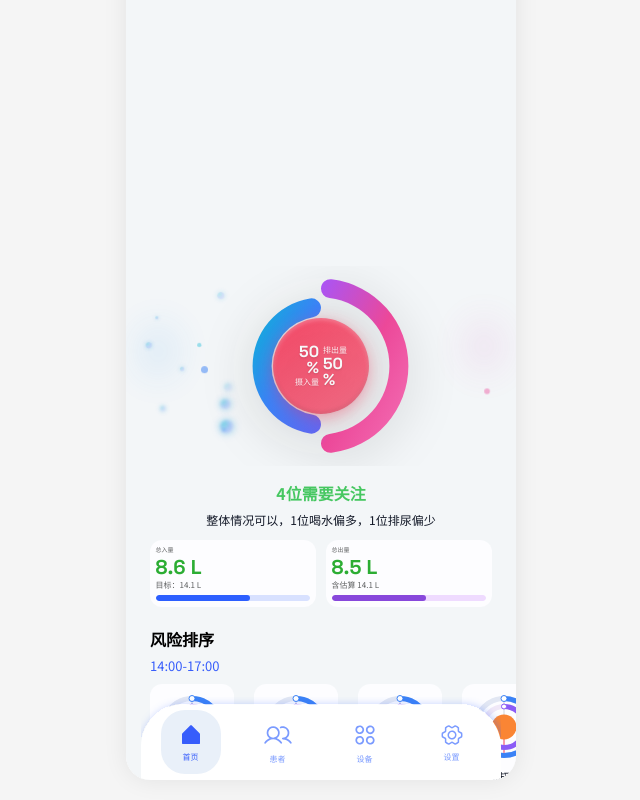
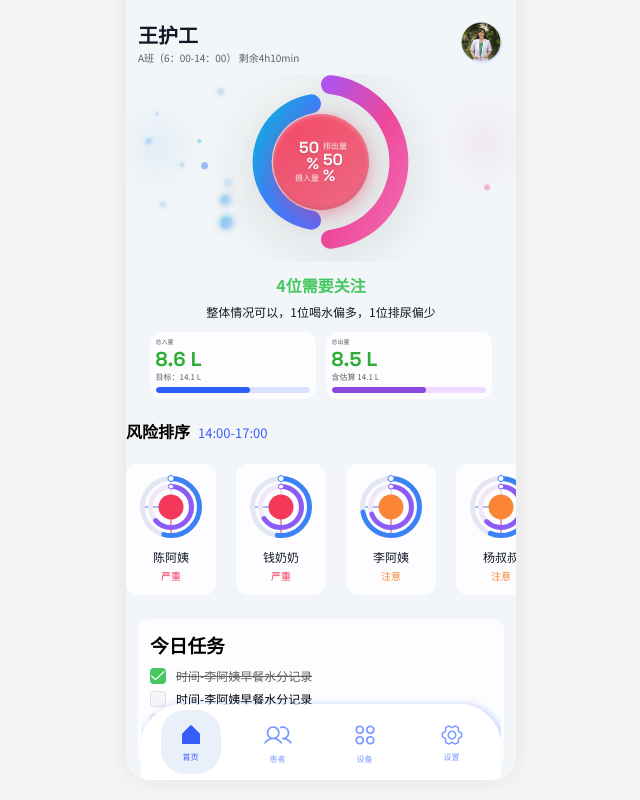
Before and after one commit to LongMiki/ckd-app, a React (Vite) app: page / in a window 1280 px wide. Both pictures are taken after a click on the button "进入水分管理系统". Shown: the part 84-884 px from the top of the page, without its empty margins (319-959 px from the left). Built offline with nearby package versions, Linux system fonts and the light colour scheme; no server answers.

Commit message:
chore: tighten spacing between header and chart on caregiver homepage

```diff
--- a/src/FamilyHomePage.jsx
+++ b/src/FamilyHomePage.jsx
@@ -28,9 +28,9 @@ function FamilyHomePage({ setActiveTab, timeline = [], setTimeline }) {
     let totalOut = 0
     timeline.forEach(item => {
       if (item.kind === 'intake') {
-        totalIn += item.valueMl || 0
+        totalIn += item.valueMl ?? 0
       } else if (item.kind === 'output') {
-        totalOut += item.valueMl || 0
+        totalOut += item.valueMl ?? 0
       }
     })
     return { inMl: totalIn, outMl: totalOut }
@@ -88,7 +88,7 @@ function FamilyHomePage({ setActiveTab, timeline = [], setTimeline }) {
     return timeline.map(item => ({
       ...item,
       time: item.sourceLabel ? `${item.time} ${item.sourceLabel}` : item.time,
-      valueText: item.kind === 'output' ? `- ${item.valueMl}ml` : `+ ${item.valueMl}ml`
+      valueText: item.kind === 'output' ? `- ${item.valueMl ?? 0}ml` : `+ ${item.valueMl ?? 0}ml`
     }))
   }, [timeline])
 
--- a/src/TimeNodeChart.jsx
+++ b/src/TimeNodeChart.jsx
@@ -58,7 +58,7 @@ function TimeNodeChart({
     // 遍历 timeline，累计到对应时间段
     sortedTimeline.forEach(entry => {
       const hour = parseTimeToHour(entry.time)
-      const value = entry.valueMl || 0
+      const value = entry.valueMl ?? 0
 
       if (entry.kind === 'intake') {
         cumulativeIntake += value
@@ -99,9 +99,9 @@ function TimeNodeChart({
         const hour = parseTimeToHour(entry.time)
         if (hour >= periodStart && hour < periodEnd) {
           if (entry.kind === 'intake') {
-            runningIntake += entry.valueMl || 0
+            runningIntake += entry.valueMl ?? 0
           } else if (entry.kind === 'output') {
-            runningOutput += entry.valueMl || 0
+            runningOutput += entry.valueMl ?? 0
           }
         }
       })
--- a/src/WaterManagement.css
+++ b/src/WaterManagement.css
@@ -1,24 +1,29 @@
-/* 水分管理页面内容 - 适配新的主应用结构 */
-.water-management-content {
+/* 水分管理页面容器 - 严格按照 390×844 像素 */
+.water-management-container {
   width: 390px;
+  height: 844px;
   background: #F3F6F8;
   border-radius: 24px;
   position: relative;
+  overflow-y: auto;  /* 整个容器可滚动 */
+  overflow-x: hidden;
   margin: 0 auto;
+  /* 确保容器作为定位上下文 */
   box-sizing: border-box;
 }
 
 /* 隐藏滚动条 */
-.water-management-content::-webkit-scrollbar {
+.water-management-container::-webkit-scrollbar {
   width: 0;
   display: none;
 }
 
-/* 顶部固定栏 - 在 390x844px 界面范围内 */
+/* 顶部固定栏 - Frame 711 */
 .wm-top-header {
-  position: sticky;
+  position: fixed;  /* 固定在顶部 */
   top: 0;
-  left: 0;
+  left: 50%;
+  transform: translateX(-50%);
   width: 390px;
   min-height: 74px;
   height: 74px;
@@ -81,18 +86,20 @@
   border-radius: 50%;
 }
 
-/* 内容区域 - 取消内部滚动，交给全局 page-content 滚动 */
+/* 可滚动内容区域 */
 .wm-scrollable-content {
-  position: relative;
-  top: 0;
+  position: relative;  /* 改为相对定位，正常内容流 */
+  top: auto;
+  bottom: auto;
   left: 0;
-  width: 390px;
-  height: auto;
-  overflow-y: visible;
-  overflow-x: hidden;
-  padding: 16px 0;
+  right: 0;
+  overflow-y: visible;  /* 让父容器处理滚动 */
+  overflow-x: visible;
+  padding: 6px 0 93px 0;  /* 尽量缩小顶部留白 */
   box-sizing: border-box;
-  z-index: 10;
+  /* 确保滚动区域不会被底部导航栏遮挡 */
+  -webkit-overflow-scrolling: touch;
+  margin-bottom: 0;
 }
 
 .wm-scrollable-content::-webkit-scrollbar {
@@ -102,7 +109,7 @@
 
 /* 圆环图表区域 */
 .wm-chart-section {
-  margin: 20px 0 16px;
+  margin: -120px 0 12px; /* 更大负上边距，覆盖粒子容器高度将图表拉近顶部 */
   position: relative;
   padding: 0 12px;
   overflow: hidden;
@@ -135,6 +142,7 @@
   object-fit: contain;
 }
 
+
 .wm-main-chart {
   position: relative;
   width: 200px;
@@ -151,93 +159,68 @@
 
 .wm-chart-labels {
   position: absolute;
-  top: 50%;
-  left: 50%;
-  transform: translate(-50%, -50%);
-  display: flex;
-  flex-direction: column;
-  align-items: flex-start;
-  gap: 8px;
-  z-index: 2;
+  top: 0;
+  left: 0;
   width: 100%;
   height: 100%;
+  z-index: 2;
+  pointer-events: none;
 }
 
 .wm-label-intake {
   position: absolute;
-  left: 78px;
+  right: 52%; /* Position to the left of center */
   top: 71px;
   display: flex;
   flex-direction: column;
-  align-items: flex-start;
+  align-items: flex-end;
   text-align: right;
-  width: 40px;
-  height: 49px;
 }
 
 .wm-label-output {
   position: absolute;
-  left: 102px;
+  left: 52%; /* Position to the right of center */
   top: 82px;
   display: flex;
   flex-direction: column;
   align-items: flex-start;
   text-align: left;
-  width: 40px;
-  height: 53px;
 }
 
 .wm-label-value-wrapper {
   display: flex;
-  flex-direction: column;
-  align-items: flex-start;
-  line-height: 1.00175;
-  height: 40px;
-  width: 100%;
+  flex-direction: row; /* Side by side */
+  align-items: baseline;
+  gap: 2px;
+  line-height: 1;
+}
+
+.wm-label-value {
   font-family: 'Space Grotesk', sans-serif;
   font-weight: 700;
-  font-size: 16px;
+  font-size: 16px; /* Figma size */
+  line-height: 1;
   color: #F7F8F9;
+  white-space: nowrap;
 }
 
-.wm-label-output .wm-label-value-wrapper {
-  height: 44px;
-  line-height: normal;
-}
-
-.wm-label-value-text {
+.wm-label-unit {
   font-family: 'Space Grotesk', sans-serif;
   font-weight: 700;
-  font-size: 16px;
-  line-height: 1.00175;
+  font-size: 12px; /* Smaller than value */
+  line-height: 1;
   color: #F7F8F9;
-  margin: 0;
   white-space: nowrap;
-  display: block;
-}
-
-.wm-label-value-percent {
-  font-family: 'Space Grotesk', sans-serif;
-  font-weight: 700;
-  font-size: 16px;
-  line-height: 1.00175;
-  color: #F7F8F9;
-  margin: 0;
-  white-space: nowrap;
-  display: block;
 }
 
 .wm-label-text {
   font-family: 'Noto Sans SC', sans-serif;
   font-weight: 400;
-  font-size: 4px;
-  line-height: normal;
-  font-style: normal;
+  font-size: 8px; /* Slightly larger than 6px for readability */
+  line-height: 1.2;
   color: #FFFFFF;
   white-space: nowrap;
-  margin: 0;
-  height: 9px;
-  width: 100%;
+  margin-top: 2px;
 }
 
 .wm-decorative-dots-right {
@@ -408,33 +391,72 @@
 }
 
 /* 风险排序 */
+
 .wm-risk-section {
   display: flex;
   flex-direction: column;
   gap: 8px;
-  width: 100%;
-  max-width: 366px;
-  margin: 0 auto 20px;
-  padding: 0 12px;
+  width: 100vw;
+  max-width: none;
+  margin: 0 -12px 20px -12px;
+  padding: 0;
+  box-sizing: border-box;
 }
 
-.wm-section-title {
+.wm-risk-header {
+  display: flex;
+  flex-direction: row;
+  align-items: baseline;
+  gap: 8px;
+  margin-bottom: 12px;
+  padding-left: 12px;
+  padding-right: 12px;
+}
+
+.wm-risk-header .wm-section-title {
   font-family: 'Noto Sans SC', sans-serif;
   font-weight: 700;
   font-size: 16px;
   line-height: 1.56;
   color: #000000;
   margin: 0;
-  min-height: 25px;
-  width: 100%;
-  overflow: visible;
+  flex-shrink: 0;
+  width: auto;
+}
+
+.wm-period-label {
+  font-family: 'Noto Sans SC', sans-serif;
+  font-weight: 400;
+  font-size: 13px;
+  line-height: 1.56;
+  color: #375DFB !important;
 }
 
 .wm-risk-cards {
   display: flex;
   align-items: center;
   gap: 20px;
-  width: 100%;
+  width: auto;
+  min-width: 100vw;
+  overflow-x: auto;
+  overflow-y: hidden;
+  scrollbar-width: none;
+  -ms-overflow-style: none;
+  padding-bottom: 4px;
+  -webkit-overflow-scrolling: touch;
+  scroll-behavior: smooth;
+  cursor: grab;
+  user-select: none;
+  padding-left: 12px;
+  box-sizing: border-box;
+}
+
+.wm-risk-cards:active {
+  cursor: grabbing;
+}
+
+.wm-risk-cards::-webkit-scrollbar {
+  display: none;
 }
 
 .wm-risk-card {
@@ -444,11 +466,13 @@
   align-items: center;
   gap: 4px;
   width: 90px;
+  min-width: 90px;
   min-height: 128px;
   background: #FDFDFF;
   border-radius: 12px;
   padding: 11px 10px;
   box-sizing: border-box;
+  flex-shrink: 0;
 }
 
 .wm-patient-avatar {
@@ -489,11 +513,11 @@
   overflow: visible;
 }
 
-.wm-risk-level.wm-serious {
+.wm-risk-level.wm-emergency {
   color: #F43859;
 }
 
-.wm-risk-level.wm-warning {
+.wm-risk-level.wm-risk {
   color: #FA8534;
 }
 
@@ -552,14 +576,15 @@
 }
 
 .wm-checkbox.wm-checked {
-  background: linear-gradient(135deg, #46C761 0%, #2CAD33 100%);
+  background: #46C761;
   border: none;
 }
 
-.wm-checkbox.wm-checked img {
-  width: 12px;
-  height: 12px;
+.wm-check-icon {
+  width: 14px;
+  height: 14px;
   object-fit: contain;
+  filter: brightness(0) invert(1);
 }
 
 .wm-task-text {
@@ -756,19 +781,29 @@
   overflow: visible;
 }
 
-/* 底部导航栏 - 在 390x844px 界面范围内 */
+/* 底部固定导航栏 - Frame 709 */
 .wm-bottom-nav {
-  position: absolute;
-  bottom: 0;
-  left: 0;
+  position: fixed;  /* 固定在底部 */
+  bottom: -10px;  /* 下移10px以补偿阴影 */
+  left: 50%;
+  transform: translateX(-50%);
   width: 390px;
+  max-width: 100vw;
   height: 93px;
   z-index: 200;
   display: flex;
   align-items: center;
   justify-content: center;
-  padding: 14px 34px 8px;
+  padding: 16px 34px 14px;
   box-sizing: border-box;
+  /* 确保导航栏在最上层，不影响滚动 */
+  pointer-events: none;
+  /* 确保导航栏固定在视口底部 */
+  margin: 0;
+  /* 确保导航栏不会超出容器 */
+  overflow: hidden;
+  /* 优化位置，确保在安全区域内 */
+  padding-bottom: max(14px, env(safe-area-inset-bottom));
 }
 
 .wm-nav-background {
@@ -848,22 +883,15 @@
   opacity: 0.8;
 }
 
-/* 响应式调整 - 统一APP样式 */
+/* 响应式调整 */
 @media (max-width: 390px) {
   .water-management-container {
     width: 100vw;
-    height: 100vh;
     border-radius: 0;
   }
 
   .wm-top-header,
-  .wm-bottom-nav,
-  .wm-nav-background {
-    width: 100vw;
-  }
-
-  .wm-scrollable-content {
-    width: 100vw;
-    height: calc(100vh - 74px - 93px);
+  .wm-bottom-nav {
+    width: 100%;
   }
 }
```
Also changed, not shown: tmp_dev_root_readable.html (added), 2 other files (tests, documents, lock files or other folders).
